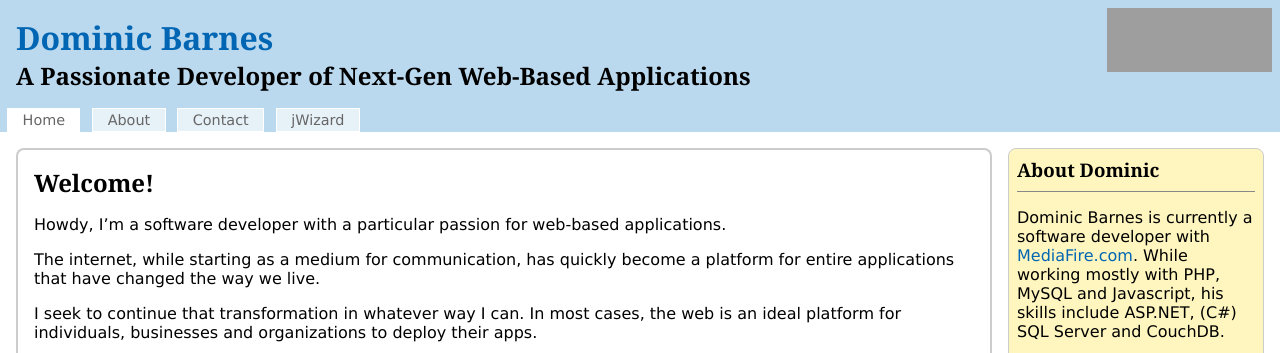
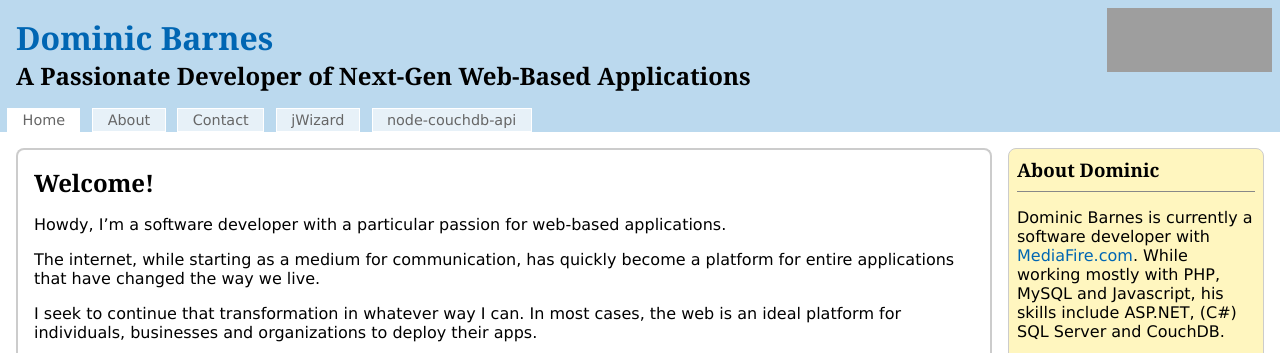
Before and after one commit to dominicbarnes/dominicbarnes.github.com, a Jekyll site: the page built from index.markdown, in a window 1280 px wide, cut to the strip 0-353 px from the top of the page. Built offline with Jekyll 4.4.1, drawn with Linux system fonts in a browser that asks for light colours; Markdown is read by kramdown in place of the engine named in the settings; grey boxes are pictures that could not be loaded.

Commit message:
adding link to node-couchdb-api

```diff
--- a/_layouts/default.html
+++ b/_layouts/default.html
@@ -16,7 +16,7 @@
 
 	<link rel="icon" type="image/png" href="/img/favicon.ico" />
 
-	<!--[if IE]>
+	<!--[if lt IE 9]>
 	<script src="http://html5shim.googlecode.com/svn/trunk/html5.js"></script>
 	<![endif]-->
 </head>
@@ -38,7 +38,7 @@
 			<li><a href="/contact.html" class="{% if (page.url == '/contact.html' %}current{% endif %}">Contact</a></li>
 
 			<li><a href="/jWizard">jWizard</a></li>
-			<!--<li><a href="/node-couch-api">node-couch-api</a></li>-->
+			<li><a href="/node-couchdb-api">node-couchdb-api</a></li>
 		</ul>
 	</nav>
 </header>
```
